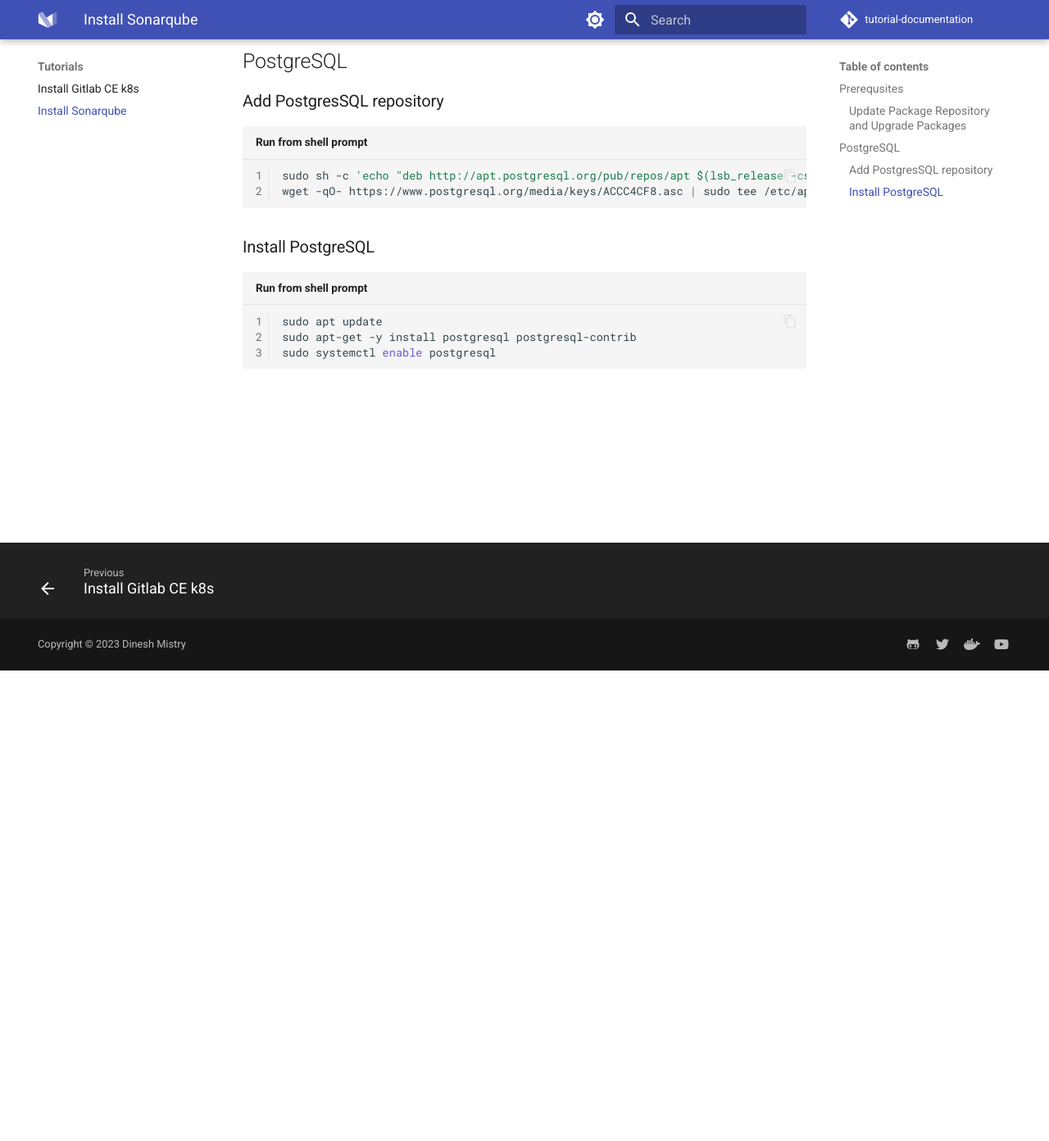
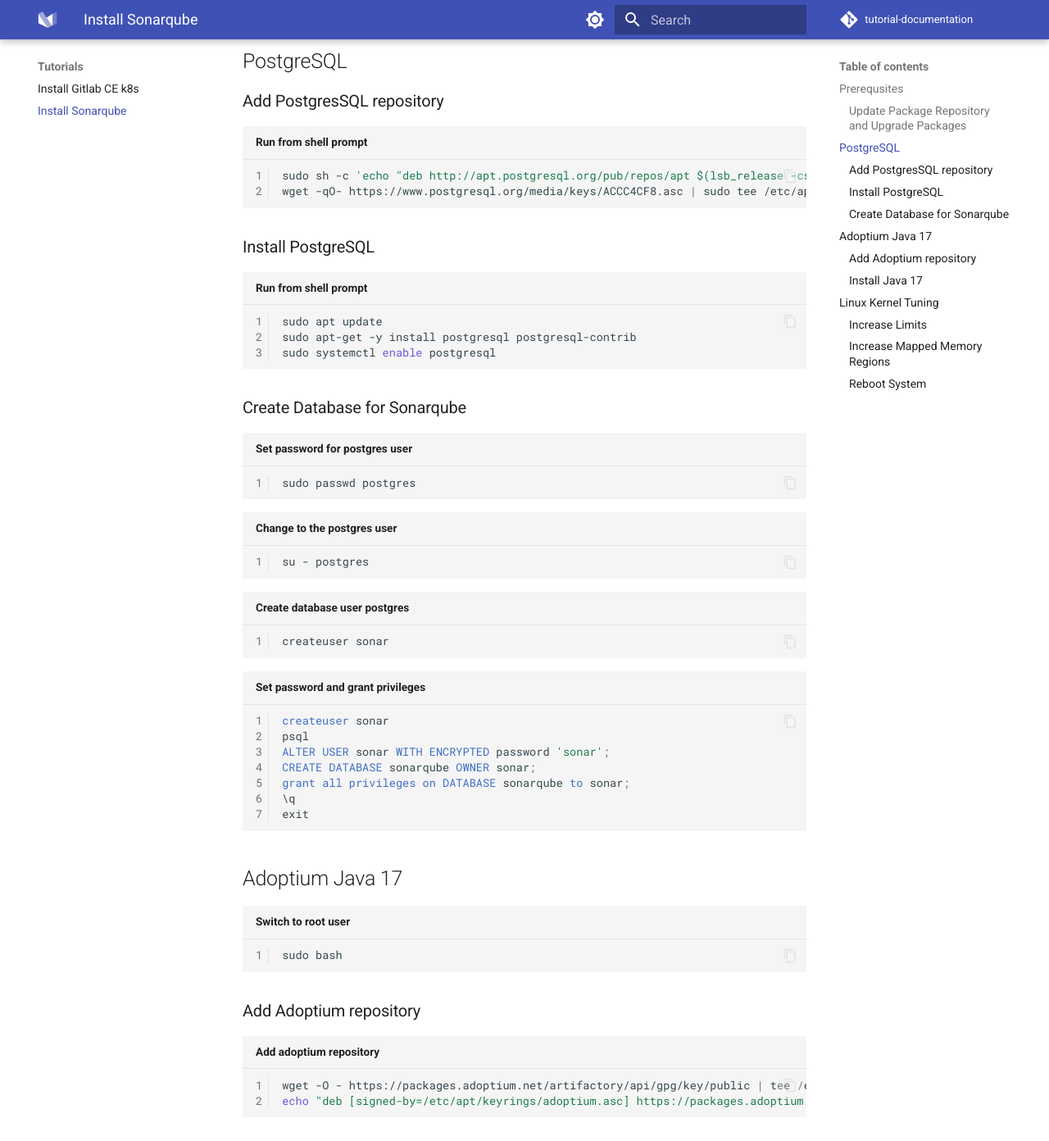
Before and after one commit to dmancloud/tutorial-documentation, an MkDocs documentation site: the page built from docs/install-sonarqube.md, in a window 1280 px wide and 1400 px high, scrolled down 582 px. Shown: the top 1392 px of the window at 82% size. Built offline with MkDocs 1.6.1 and Material for MkDocs 9.7.7, drawn with Linux system fonts in a browser that asks for light colours; comment, search, counter and statistics services are not loaded; the version menu is left out; some of the changed text lies outside the part shown.

Commit message:
updating sonarqube doc

````diff
--- a/docs/install-sonarqube.md
+++ b/docs/install-sonarqube.md
@@ -20,3 +20,61 @@
 sudo apt-get -y install postgresql postgresql-contrib
 sudo systemctl enable postgresql
 ```
+### Create Database for Sonarqube
+``` shell title="Set password for postgres user" linenums="1"
+sudo passwd postgres
+```
+``` shell title="Change to the postgres user" linenums="1"
+su - postgres
+```
+``` shell title="Create database user postgres" linenums="1"
+createuser sonar
+```
+``` sql title="Set password and grant privileges" linenums="1"
+createuser sonar
+psql
+ALTER USER sonar WITH ENCRYPTED password 'sonar';
+CREATE DATABASE sonarqube OWNER sonar;
+grant all privileges on DATABASE sonarqube to sonar;
+\q
+exit
+```
+## Adoptium Java 17
+``` shell title="Switch to root user" linenums="1"
+sudo bash
+```
+### Add Adoptium repository
+``` shell title="Add adoptium repository" linenums="1"
+wget -O - https://packages.adoptium.net/artifactory/api/gpg/key/public | tee /etc/apt/keyrings/adoptium.asc
+echo "deb [signed-by=/etc/apt/keyrings/adoptium.asc] https://packages.adoptium.net/artifactory/deb $(awk -F= '/^VERSION_CODENAME/{print$2}' /etc/os-release) main" | tee /etc/apt/sources.list.d/adoptium.list
+```
+### Install Java 17
+``` shell title="Update repository and install Java" linenums="1"
+apt update
+apt install temurin-17-jdk
+update-alternatives --config java
+/usr/bin/java --version
+exit
+```
+## Linux Kernel Tuning
+### Increase Limits
+``` shell title="Run from shell prompt" linenums="1"
+sudo vim /etc/security/limits.conf
+```
+Paste the below values at the bottom of the file
+``` shell title="Add these values" linenums="1"
+sonarqube   -   nofile   65536
+sonarqube   -   nproc    4096
+```
+### Increase Mapped Memory Regions
+``` shell title="Run from shell prompt" linenums="1"
+sudo vim /etc/sysctl.conf
+```
+Paste the below values at the bottom of the file
+``` shell title="Add these values" linenums="1"
+vm.max_map_count = 262144
+```
+### Reboot System
+``` shell title="Run from shell prompt" linenums="1"
+sudo reboot
+```
````
